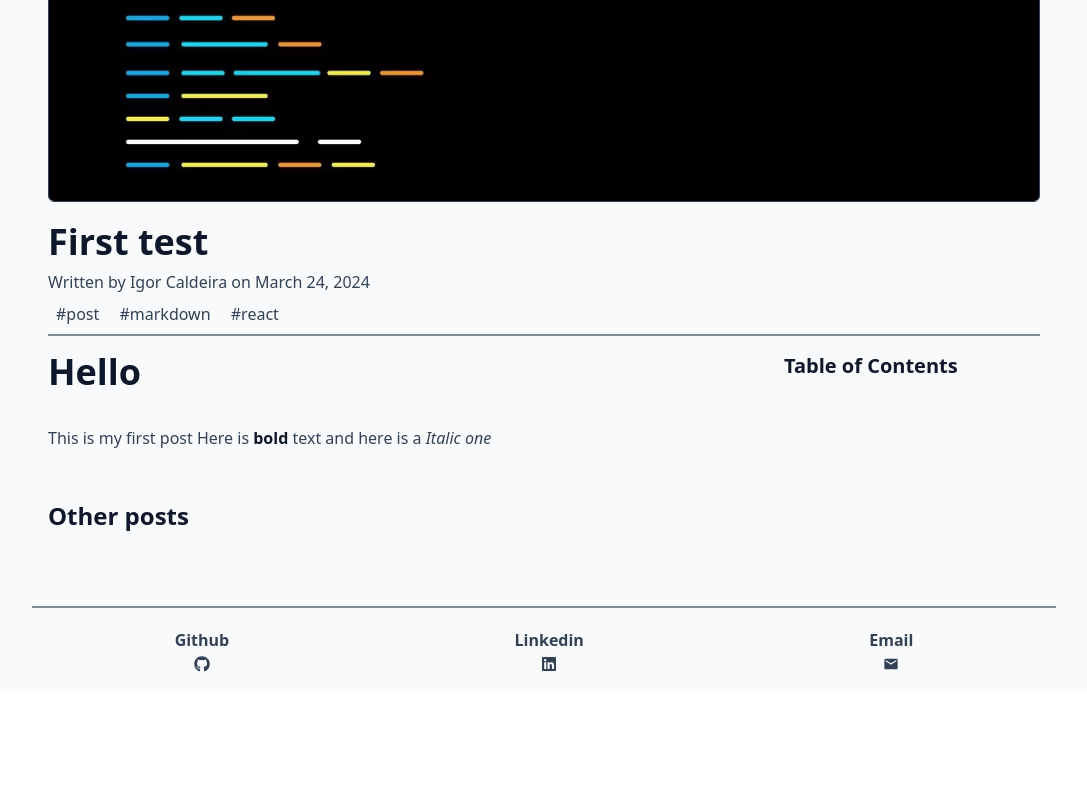
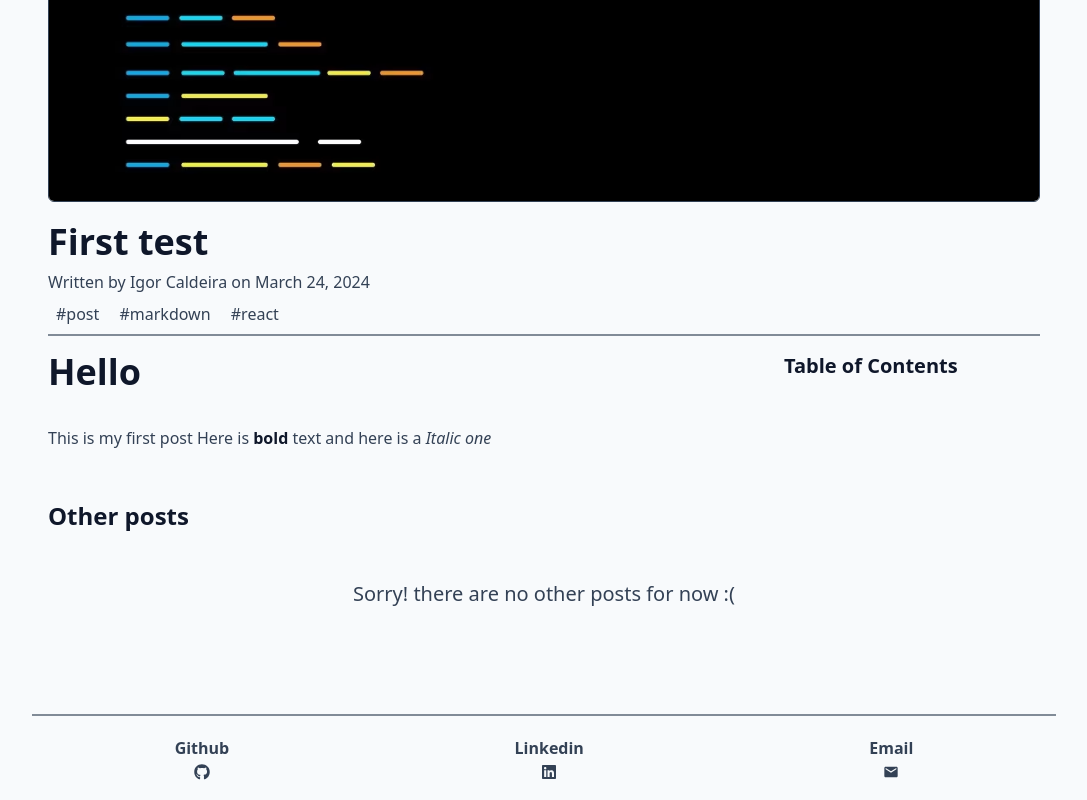
Before and after one commit to Igor-CA/Dev-blog, a React (Create React App) app: page /post/1711249200 in a window 1280 px wide. Shown: the part 421-1221 px from the top of the page, without its empty margins (96-1183 px from the left). Before the commit the page ends 1113 px from the top, so only its background shows below. Built offline with nearby package versions, Linux system fonts and the light colour scheme.

Commit message:
Added a code for when we dont have recomendations posts

```diff
--- a/src/components/RecomendedPosts.jsx
+++ b/src/components/RecomendedPosts.jsx
@@ -2,7 +2,6 @@ import postsList from "../posts.json";
 import PostSummary from "./PostSummary";
 
 export default function RecomendedPosts({ post }) {
-
 	//TODO: Add better filters when more real posts are created
 	const getRecomendedPosts = (pagePost) => {
 		const recomendations = postsList.filter(
@@ -19,13 +18,21 @@ export default function RecomendedPosts({ post }) {
 	return (
 		<div>
 			<h2 className="text-2xl mt-12 mb-4 font-bold text-slate-900 dark:text-white">
-				{post.language === "en"?"Other posts":"Outros posts"}
+				{post.language === "en" ? "Other posts" : "Outros posts"}
 			</h2>
+			{recomendedPosts.length > 0 ? (
 				<div className="grid gap-4 md:grid-cols-2 lg:grid-cols-3">
 					{recomendedPosts.map((recomendation) => {
-					return <PostSummary post={recomendation} key={recomendation.id}></PostSummary>;
+						return <PostSummary post={recomendation}></PostSummary>;
 					})}
 				</div>
+			) : (
+				<p className="text-xl my-12 text-slate-700 dark:text-slate-300 text-center">
+					{post.language === "en"
+						? "Sorry! there are no other posts for now :("
+						: "Descuplas! Não há outros posts por agora :("}
+				</p>
+			)}
 		</div>
 	);
 }
```
Lines whose indentation alone changed are shown as unchanged.
